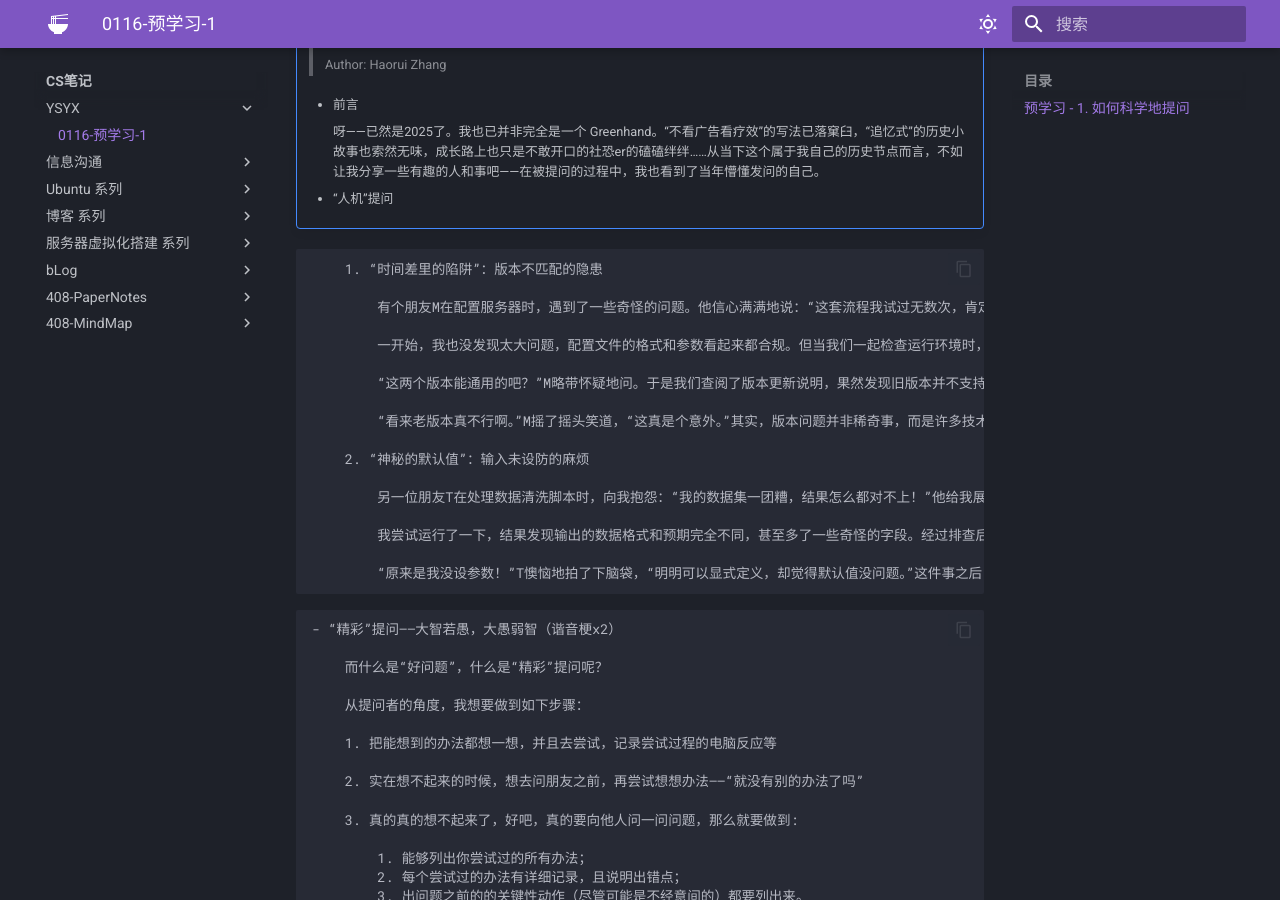
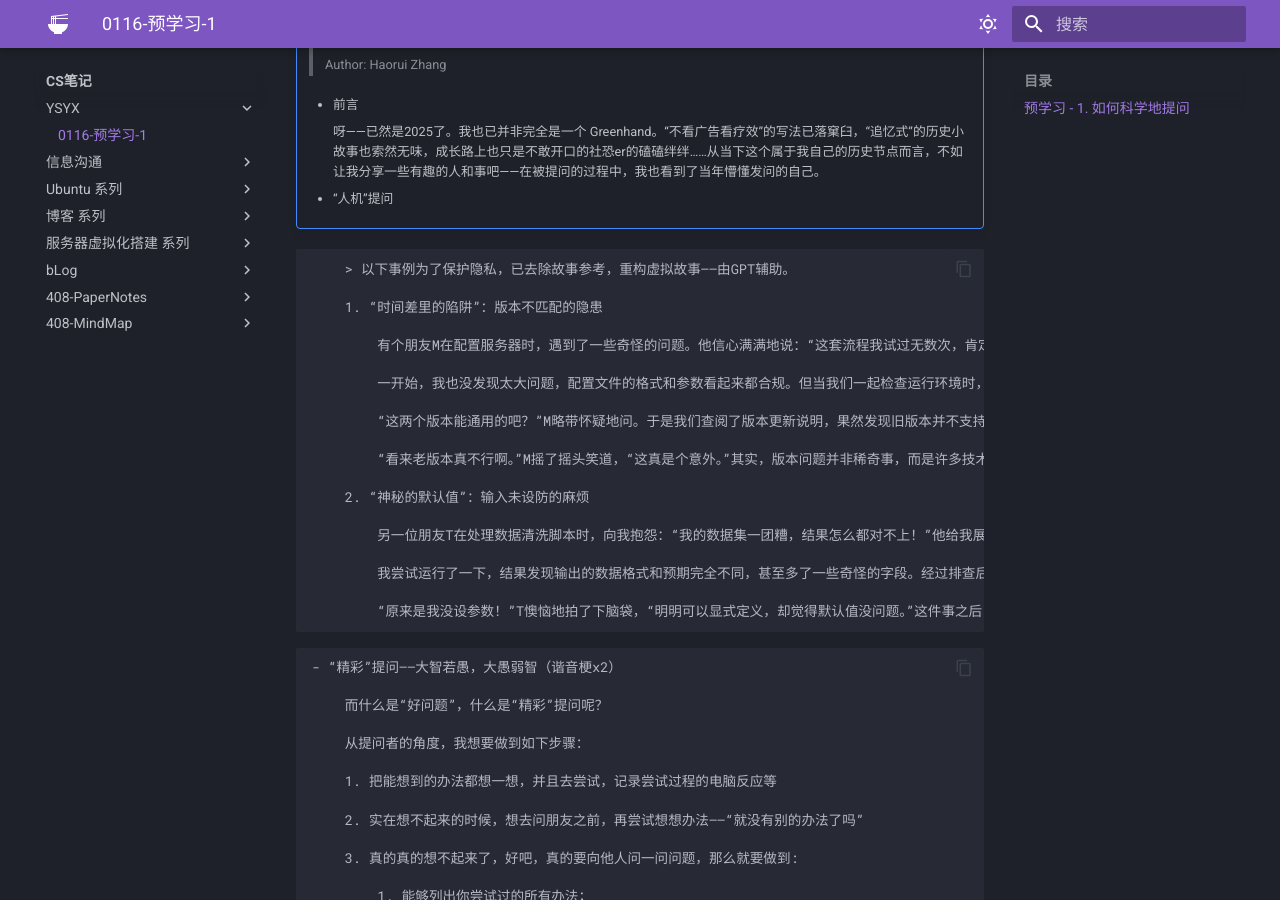
Before and after one commit to Haohahahaha/cs, an MkDocs documentation site: the page built from docs/ysyx/0116/log.md, in a window 1280 px wide and 900 px high, scrolled down 854 px. Built offline with MkDocs 1.6.1 and Material for MkDocs 9.7.7, drawn with Linux system fonts in a browser that asks for light colours.

Commit message:
2025-01-17_10:13:04 update

```diff
--- a/docs/ysyx/0116/log.md
+++ b/docs/ysyx/0116/log.md
@@ -36,6 +36,8 @@
 <!--
         其实我在[提问の二三事](https://cs.haohaha.cn/greenhand/ask-question-zbt/ask-zbt/)中已然举了非常生动的例子，不过不妨让我们重温回顾这令人贻笑大方的一幕幕：
 -->
+        > 以下事例为了保护隐私，已去除故事参考，重构虚拟故事——由GPT辅助。
+
         1. “时间差里的陷阱”：版本不匹配的隐患
 
             有个朋友M在配置服务器时，遇到了一些奇怪的问题。他信心满满地说：“这套流程我试过无数次，肯定没错。问题一定是服务器本身有问题！”他拿出配置文件和运行记录让我帮忙看。
```
